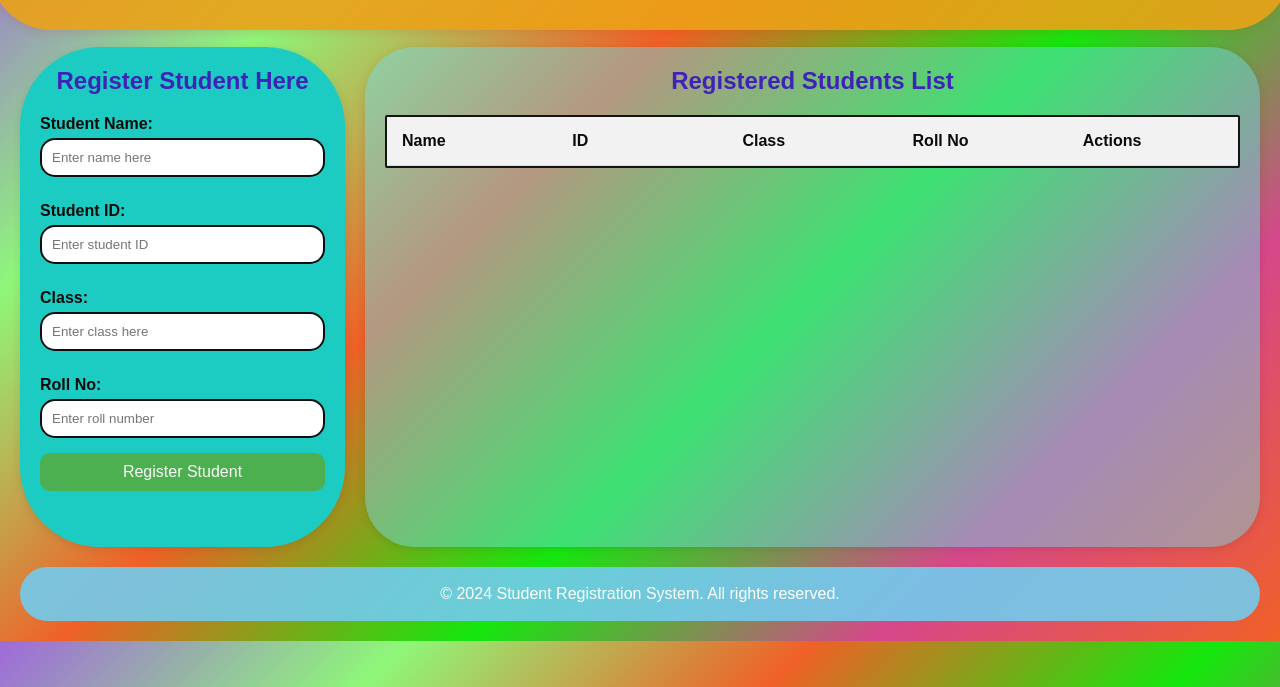
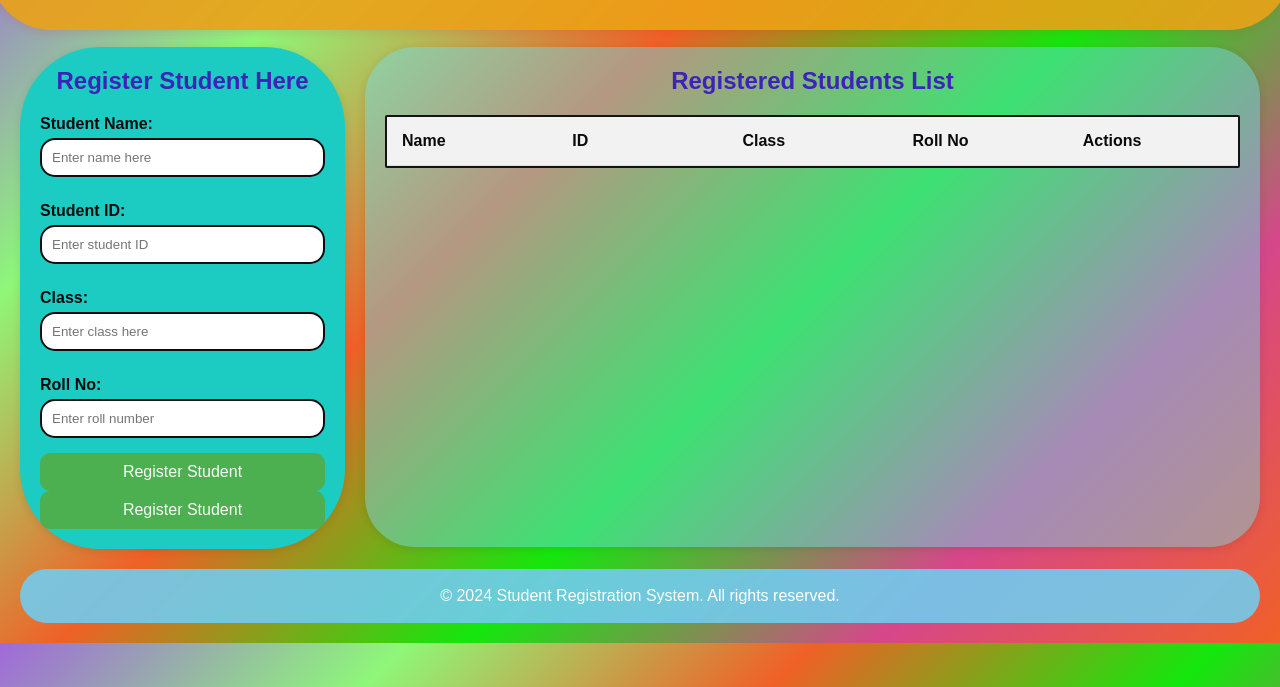
Before and after one commit to ashishrawat008575/DOM-JS-ASSIGNMENT, a plain HTML site: page index.html in a window 1280 px wide. Shown: the part 113-800 px from the top of the page. Drawn offline with Linux system fonts and the light colour scheme.

Commit message:
add a new button

```diff
--- a/index.html
+++ b/index.html
@@ -27,6 +27,7 @@
                 <input type="number" id="roll-no" placeholder="Enter roll number" required>
 
                 <button type="submit">Register Student</button>
+                <button type="submit">Register Student</button>
             </form>
         </div>
 
```
